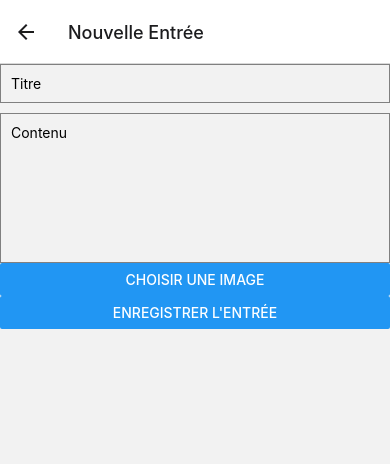
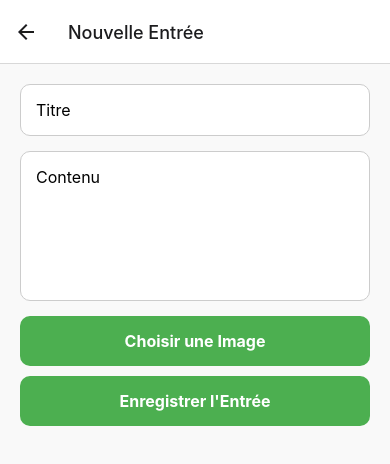
Before and after one commit to slayertn69/ReactNativeProject, a React Native app in the folder JournalIntime/: screen /AddEntry in a window 390 px wide. Shown: the top 464 px of the page. Built offline with nearby package versions, Linux system fonts and the light colour scheme.

Commit message:
conflicts ok

```diff
--- a/JournalIntime/screens/AddEntryScreen.js
+++ b/JournalIntime/screens/AddEntryScreen.js
@@ -1,5 +1,5 @@
 import React, { useState } from 'react';
-import { View, TextInput, Button, Image } from 'react-native';
+import { View, TextInput, Button, Image, StyleSheet, TouchableOpacity, Text } from 'react-native';
 import * as ImagePicker from 'expo-image-picker';
 import AsyncStorage from '@react-native-async-storage/async-storage';
 import { useNavigation } from '@react-navigation/native';
@@ -48,23 +48,67 @@ export default function AddEntryScreen() {
   };
 
   return (
-    <View>
+    <View style={styles.container}>
       <TextInput
         placeholder="Titre"
         value={title}
         onChangeText={setTitle}
-        style={{ borderColor: 'gray', borderWidth: 1, padding: 10, marginBottom: 10 }}
+        style={styles.input}
       />
       <TextInput
         placeholder="Contenu"
         value={content}
         onChangeText={setContent}
         multiline
-        style={{ borderColor: 'gray', borderWidth: 1, padding: 10, height: 150 }}
+        style={[styles.input, styles.textArea]}
       />
-      <Button title="Choisir une Image" onPress={pickImage} />
-      {image && <Image source={{ uri: image }} style={{ width: 200, height: 200, marginTop: 10 }} />}
-      <Button title="Enregistrer l'Entrée" onPress={saveEntry} />
+      <TouchableOpacity style={styles.button} onPress={pickImage}>
+        <Text style={styles.buttonText}>Choisir une Image</Text>
+      </TouchableOpacity>
+      {image && <Image source={{ uri: image }} style={styles.image} />}
+      <TouchableOpacity style={styles.button} onPress={saveEntry}>
+        <Text style={styles.buttonText}>Enregistrer l'Entrée</Text>
+      </TouchableOpacity>
     </View>
   );
 }
+
+const styles = StyleSheet.create({
+  container: {
+    flex: 1,
+    padding: 20,
+    backgroundColor: '#f9f9f9',
+  },
+  input: {
+    borderColor: '#ccc',
+    borderWidth: 1,
+    borderRadius: 10,
+    padding: 15,
+    marginBottom: 15,
+    fontSize: 16,
+    backgroundColor: '#fff',
+  },
+  textArea: {
+    height: 150,
+    textAlignVertical: 'top',
+  },
+  button: {
+    backgroundColor: '#4CAF50',
+    padding: 15,
+    borderRadius: 10,
+    alignItems: 'center',
+    marginBottom: 10,
+  },
+  buttonText: {
+    color: '#fff',
+    fontSize: 16,
+    fontWeight: 'bold',
+  },
+  image: {
+    width: 200,
+    height: 200,
+    marginTop: 10,
+    alignSelf: 'center',
+    borderRadius: 10,
+  },
+});
--- a/JournalIntime/screens/EntryDetailsScreen.js
+++ b/JournalIntime/screens/EntryDetailsScreen.js
@@ -1,5 +1,5 @@
-import React from 'react';
-import { View, Text, Button, Image, Alert } from 'react-native';
+import React, { useState, useEffect } from 'react';
+import { View, Text, Image, Modal, TouchableOpacity, StyleSheet } from 'react-native';
 import AsyncStorage from '@react-native-async-storage/async-storage';
 import { useNavigation, useRoute } from '@react-navigation/native';
 
@@ -8,40 +8,135 @@ export default function EntryDetailsScreen() {
   const route = useRoute();
   const { entry } = route.params; // Récupérer l'entrée passée
 
+  const [entries, setEntries] = useState([]);
+  const [modalVisible, setModalVisible] = useState(false); // État pour contrôler la visibilité du modal
+
+  const loadEntries = async () => {
+    const savedEntries = await AsyncStorage.getItem('journalEntries');
+    const entries = savedEntries ? JSON.parse(savedEntries) : [];
+    setEntries(entries);
+    console.log("Loaded entries:", entries);
+  };
+
+  useEffect(() => {
+    loadEntries();
+  }, []);
+
   const deleteEntry = async () => {
     try {
-      const savedEntries = await AsyncStorage.getItem('journalEntries');
-      const entries = savedEntries ? JSON.parse(savedEntries) : [];
-      console.log("Entries before delete:", entries);
-      console.log("Deleting entry with id:", entry.id);
-
       const updatedEntries = entries.filter((e) => e.id !== entry.id);
       await AsyncStorage.setItem('journalEntries', JSON.stringify(updatedEntries));
-
-
-      const newEntries = await AsyncStorage.getItem('journalEntries');
-      console.log("Entries after delete:", newEntries ? JSON.parse(newEntries) : []);
-
-      navigation.navigate('Home');
+      setEntries(updatedEntries); // Mettre à jour l'état local
+      navigation.navigate('Home'); // Retourner à la page d'accueil
     } catch (error) {
       console.error('Erreur lors de la suppression de l’entrée:', error);
     }
   };
 
-  const confirmDelete = () => {
-    Alert.alert('Supprimer', 'Voulez-vous supprimer cette entrée ?', [
-      { text: 'Annuler', style: 'cancel' },
-      { text: 'Supprimer', onPress: deleteEntry },
-    ]);
-  };
+  return (
+    <View style={styles.container}>
+      <Text style={styles.date}>{entry.date}</Text>
+      <Text style={styles.title}>{entry.title}</Text>
+      <Text style={styles.content}>{entry.content}</Text>
+      {entry.imageUri && <Image source={{ uri: entry.imageUri }} style={styles.image} />}
 
-  return (
-    <View>
-      <Text>{entry.date}</Text>
-      <Text style={{ fontWeight: 'bold', fontSize: 20 }}>{entry.title}</Text>
-      <Text>{entry.content}</Text>
-      {entry.imageUri && <Image source={{ uri: entry.imageUri }} style={{ width: 300, height: 300, marginVertical: 20 }} />}
-      <Button title="Supprimer l'Entrée" onPress={deleteEntry} />
+      <TouchableOpacity onPress={() => setModalVisible(true)} style={styles.deleteButton}>
+        <Text style={styles.buttonText}>Supprimer l'Entrée</Text>
+      </TouchableOpacity>
+
+      {/* Modal de Confirmation */}
+      <Modal
+        transparent={true}
+        animationType="slide"
+        visible={modalVisible}
+        onRequestClose={() => setModalVisible(false)}
+      >
+        <View style={styles.modalBackground}>
+          <View style={styles.modalContainer}>
+            <Text style={styles.modalTitle}>Supprimer l'Entrée</Text>
+            <Text>Voulez-vous vraiment supprimer cette entrée ?</Text>
+            <View style={styles.buttonContainer}>
+              <TouchableOpacity onPress={() => setModalVisible(false)} style={styles.cancelButton}>
+                <Text style={styles.buttonText}>Annuler</Text>
+              </TouchableOpacity>
+              <TouchableOpacity onPress={deleteEntry} style={styles.deleteButton}>
+                <Text style={styles.buttonText}>Supprimer</Text>
+              </TouchableOpacity>
+            </View>
+          </View>
+        </View>
+      </Modal>
     </View>
   );
 }
+
+const styles = StyleSheet.create({
+  container: {
+    flex: 1,
+    padding: 20,
+    backgroundColor: '#f4f4f4',
+  },
+  date: {
+    fontSize: 14,
+    color: '#888',
+    marginBottom: 10,
+  },
+  title: {
+    fontWeight: 'bold',
+    fontSize: 24,
+    marginBottom: 20,
+    textAlign: 'center',
+  },
+  content: {
+    fontSize: 16,
+    lineHeight: 24,
+    marginBottom: 20,
+  },
+  image: {
+    width: 300,
+    height: 300,
+    alignSelf: 'center',
+    marginVertical: 20,
+    borderRadius: 10,
+  },
+  deleteButton: {
+    backgroundColor: '#E74C3C',
+    padding: 15,
+    borderRadius: 10,
+    alignItems: 'center',
+    marginTop: 20,
+  },
+  modalBackground: {
+    flex: 1,
+    justifyContent: 'center',
+    alignItems: 'center',
+    backgroundColor: 'rgba(0, 0, 0, 0.5)',
+  },
+  modalContainer: {
+    width: 300,
+    padding: 20,
+    backgroundColor: 'white',
+    borderRadius: 10,
+    alignItems: 'center',
+  },
+  modalTitle: {
+    fontSize: 18,
+    fontWeight: 'bold',
+    marginBottom: 10,
+  },
+  buttonContainer: {
+    flexDirection: 'row',
+    justifyContent: 'space-between',
+    marginTop: 20,
+  },
+  cancelButton: {
+    padding: 10,
+    backgroundColor: '#ccc',
+    borderRadius: 5,
+    marginRight: 10,
+  },
+  buttonText: {
+    color: 'white',
+    fontWeight: 'bold',
+  },
+});
--- a/JournalIntime/screens/HomeScreen.js
+++ b/JournalIntime/screens/HomeScreen.js
@@ -1,5 +1,5 @@
 import React, { useState } from 'react';
-import { View, Text, Button, FlatList, TouchableOpacity } from 'react-native';
+import { View, Text, Button, FlatList, TouchableOpacity, StyleSheet } from 'react-native';
 import AsyncStorage from '@react-native-async-storage/async-storage';
 import { useFocusEffect } from '@react-navigation/native';
 
@@ -20,19 +20,71 @@ export default function HomeScreen({ navigation }) {
   );
 
   return (
-    <View>
-      <Button title="Ajouter une Nouvelle Entrée" onPress={() => navigation.navigate('AddEntry')} />
+    <View style={styles.container}>
+      <TouchableOpacity style={styles.addButton} onPress={() => navigation.navigate('AddEntry')}>
+        <Text style={styles.addButtonText}>Ajouter une Nouvelle Entrée</Text>
+      </TouchableOpacity>
+
       <FlatList
         data={entries}
         keyExtractor={(item) => item.id}
         renderItem={({ item }) => (
-          <TouchableOpacity onPress={() => navigation.navigate('EntryDetails', { entry: item })}>
-            <Text style={{ fontWeight: 'bold' }}>{item.date}</Text>
-            <Text>{item.title}</Text>
-            <Text>{item.content.slice(0, 30)}...</Text>
+          <TouchableOpacity
+            style={styles.entryContainer}
+            onPress={() => navigation.navigate('EntryDetails', { entry: item })}
+          >
+            <Text style={styles.entryDate}>{item.date}</Text>
+            <Text style={styles.entryTitle}>{item.title}</Text>
+            <Text style={styles.entryContent}>{item.content.slice(0, 30)}...</Text>
           </TouchableOpacity>
         )}
       />
     </View>
   );
 }
+
+const styles = StyleSheet.create({
+  container: {
+    flex: 1,
+    padding: 20,
+    backgroundColor: '#f9f9f9',
+  },
+  addButton: {
+    backgroundColor: '#4CAF50',
+    padding: 15,
+    borderRadius: 10,
+    alignItems: 'center',
+    marginBottom: 20,
+  },
+  addButtonText: {
+    color: '#fff',
+    fontSize: 16,
+    fontWeight: 'bold',
+  },
+  entryContainer: {
+    backgroundColor: '#fff',
+    padding: 15,
+    borderRadius: 10,
+    marginBottom: 15,
+    borderWidth: 1,
+    borderColor: '#ddd',
+    shadowColor: '#000',
+    shadowOpacity: 0.1,
+    shadowRadius: 5,
+    elevation: 3,
+  },
+  entryDate: {
+    fontSize: 14,
+    color: '#888',
+    marginBottom: 5,
+  },
+  entryTitle: {
+    fontSize: 18,
+    fontWeight: 'bold',
+    marginBottom: 5,
+  },
+  entryContent: {
+    fontSize: 16,
+    color: '#555',
+  },
+});
```
Also changed, not shown: JournalIntime/package.json (+4 -5 lines), 1 other file (tests, documents, lock files or other folders).
